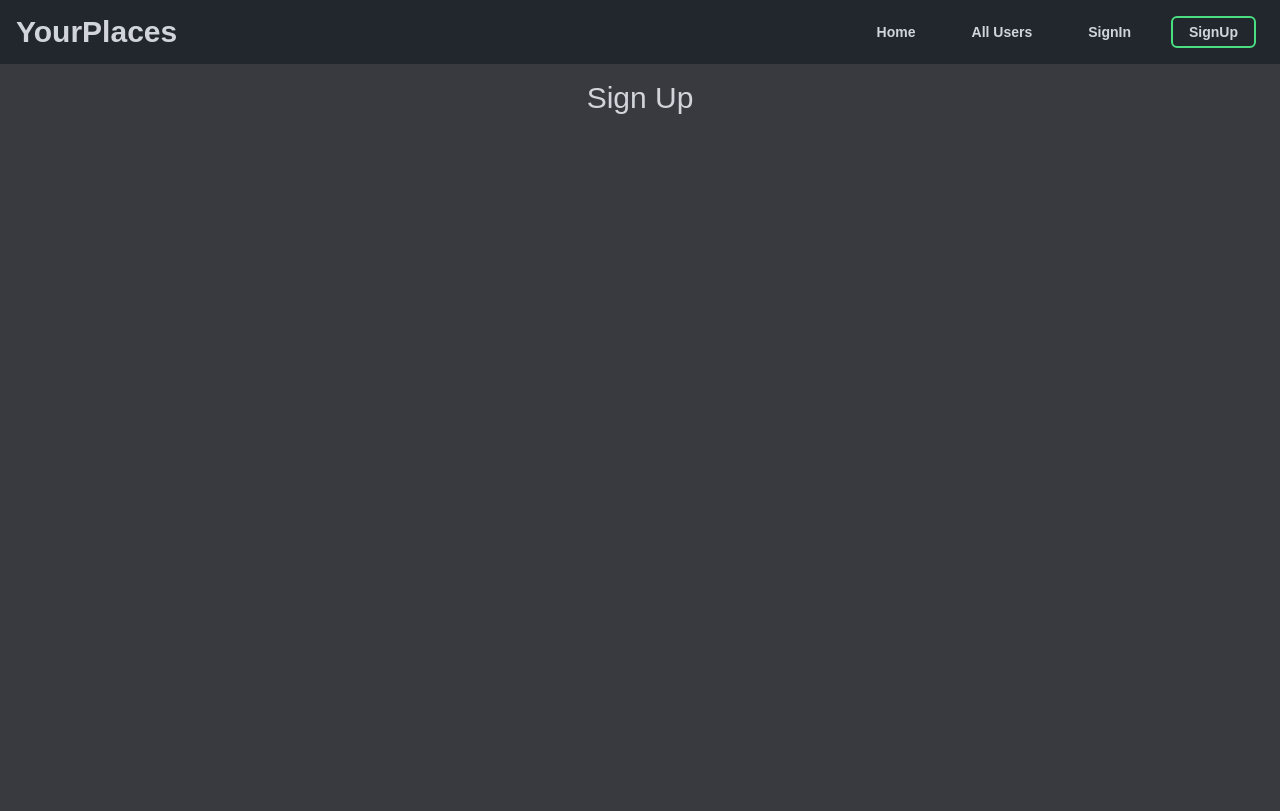
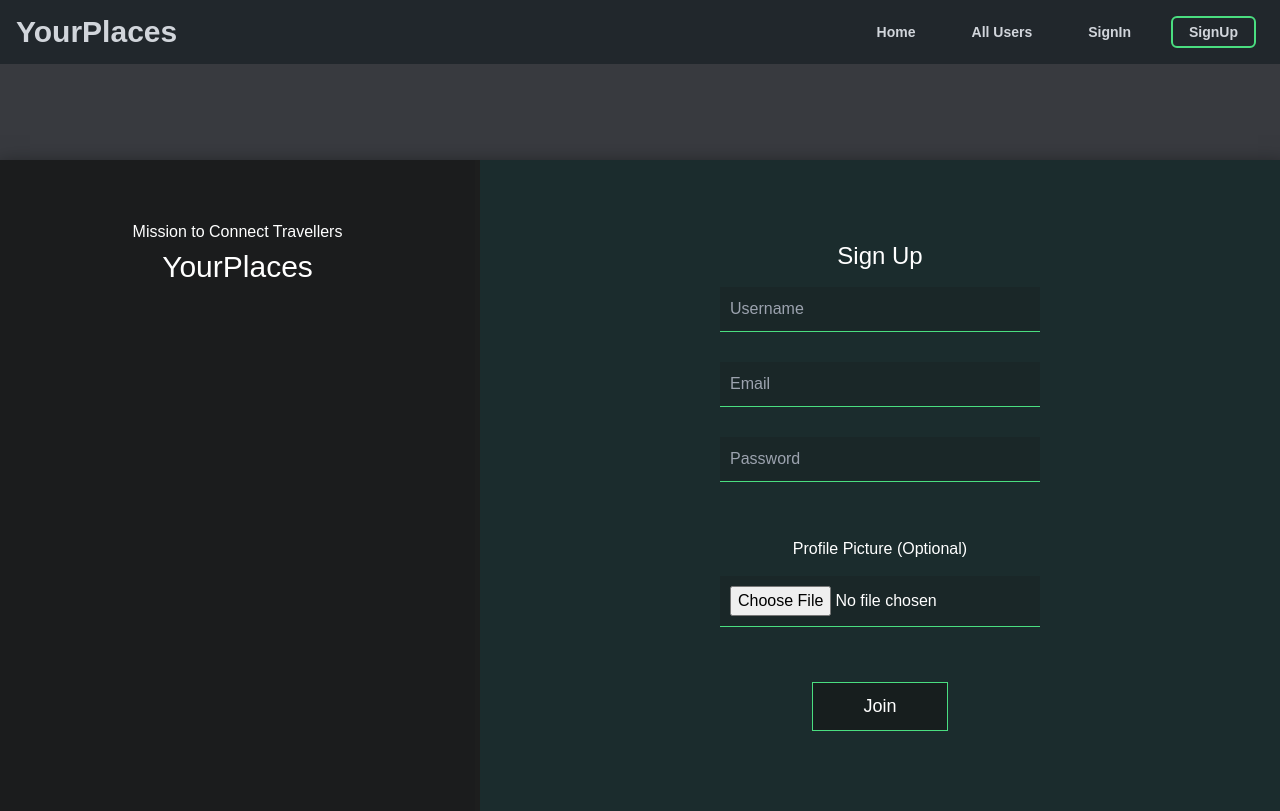
Before and after one commit to p-chhabra/TravelElite, a React (Create React App) app in the folder frontend/: page /signup in a window 1280 px wide. Built offline with nearby package versions, Linux system fonts and the light colour scheme.

Commit message:
SignUp page under work

```diff
--- a/frontend/src/users/pages/AllUsers.js
+++ b/frontend/src/users/pages/AllUsers.js
@@ -8,7 +8,7 @@ const AllUsers = () => {
   const [searchTerm, setSearchTerm] = useState("");
 
   const allUsers = DUMMY_USERS.filter((user)=>{
-    if(searchTerm == ""){
+    if(searchTerm === ""){
       return user;
     } else if(user.name.toLowerCase().includes(searchTerm.toLowerCase())){
       return user;
--- /dev/null
+++ b/frontend/src/users/pages/SignUp.css
@@ -0,0 +1,108 @@
+@import url(https://fonts.googleapis.com/css?family=Open+Sans:300);
+
+.signupSection {
+  position: relative;
+  text-align: center;
+  display: flex;
+  color: white;
+  min-height: 35rem;
+  box-shadow: 3px 10px 20px 5px rgba(0, 0, 0, 0.5);
+}
+
+@media screen and (max-width: 1024px){
+    .signupSection{
+        flex-direction: column;
+        justify-content: center;
+        align-items: center;
+    }
+    .info{
+      width: 40rem !important;
+    }
+    .signupForm{
+      width: 40rem !important;
+    }
+}
+
+@media screen and (max-width: 768px){
+  .signupSection{
+      flex-direction: column;
+      justify-content: center;
+      align-items: center;
+  }
+  .info{
+    width: 30rem !important;
+  }
+  .signupForm{
+    width: 30rem !important;
+  }
+  .inputFields{
+    width: 20rem !important;
+  }
+}
+
+.info {
+  width: 30rem;
+  background: rgba(20, 20, 20, 0.8);
+  padding: 30px 0;
+  border-right: 5px solid rgba(30, 30, 30, 0.8);
+}
+.info h2 {
+  padding-top: 30px;
+  font-weight: 300;
+}
+.info p {
+  font-size: 30px;
+}
+.info .icon {
+  font-size: 8em;
+  padding: 20px 0;
+  color: #0ab4b4;
+}
+
+.signupForm {
+  width: 50rem;
+  padding: 5rem 0;
+  background: rgba(20, 40, 40, 0.8);
+  transition: 0.2s;
+}
+.signupForm h2 {
+  font-weight: 300;
+}
+
+.inputFields {
+  margin: 15px 0;
+  font-size: 16px;
+  padding: 10px;
+  width: 20rem;
+  border: 1px solid rgb(74 222 128);
+  border-top: none;
+  border-left: none;
+  border-right: none;
+  background: rgba(20, 20, 20, 0.2);
+  color: white;
+  outline: none;
+}
+
+.inputImageField{
+  width: 20rem !important;
+}
+
+.noBullet {
+  list-style-type: none;
+  padding: 0;
+}
+
+#join-btn {
+  border: 1px solid rgb(74 222 128);
+  background: rgba(20, 20, 20, 0.6);
+  font-size: 18px;
+  color: white;
+  margin-top: 40px;
+  padding: 10px 50px;
+  cursor: pointer;
+  transition: 0.4s;
+}
+#join-btn:hover {
+  background: rgba(20, 20, 20, 0.8);
+  padding: 10px 80px;
+}
--- a/frontend/src/users/pages/SignUp.js
+++ b/frontend/src/users/pages/SignUp.js
@@ -1,10 +1,41 @@
 import React from 'react'
+import './SignUp.css'
 
 const SignUp = () => {
   return (
-    <div className="flex items-center justify-center text-gray-300 text-3xl">
-      <h1>Sign Up</h1>
-    </div>
+    <div className='flex items-center justify-center mt-20'>
+    <div className="signupSection">
+  <div className="info">
+    <h2>Mission to Connect Travellers</h2>
+    <i className="icon ion-ios-ionic-outline" aria-hidden="true"></i>
+    <p>YourPlaces</p>
+  </div>
+  <form action="#" method="POST" className="signupForm" name="signupform">
+    <p className='text-2xl'>Sign Up</p>
+    <ul className="noBullet">
+      <li>
+        <label htmlFor="username"></label>
+        <input type="text" className="inputFields" id="username" name="username" placeholder="Username"  required/>
+      </li>
+      <li>
+        <label htmlFor="email"></label>
+        <input type="email" className="inputFields" id="email" name="email" placeholder="Email" required/>
+      </li>
+      <li>
+        <label htmlFor="password"></label>
+        <input type="password" className="inputFields" id="password" name="password" placeholder="Password" required/>
+      </li>
+      <h1 className='pt-10'>Profile Picture (Optional)</h1>
+      <li>
+        <input type="file" className='inputFields inputImageField' name="profile-pic" accept='image/png, image/jpeg, image/jpg'/>
+      </li>
+      <li id="center-btn">
+        <input type="submit" id="join-btn" name="join" alt="Join" value="Join"></input>
+      </li>
+    </ul>
+  </form>
+</div>
+</div>
   )
 }
 
```
Also changed, not shown: frontend/src/assets/parig-eyfeleva-bashnya-ploshchad.jpg (added).
